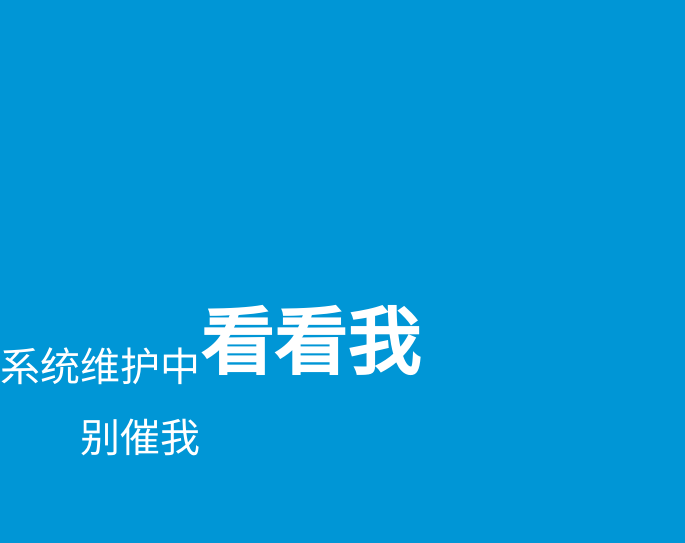
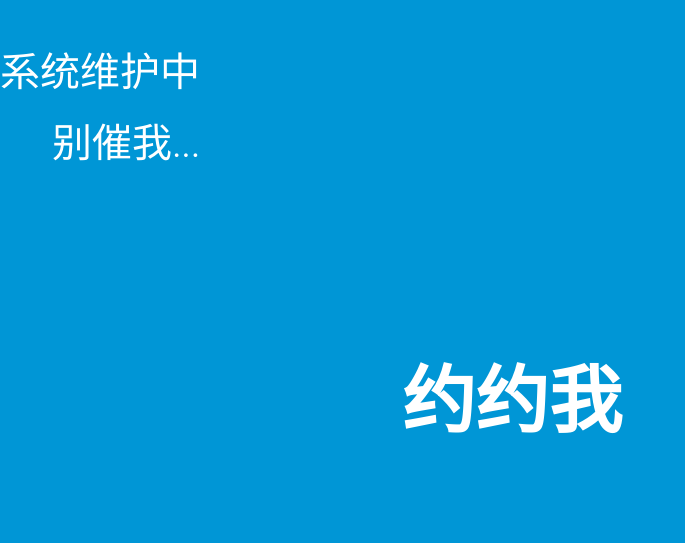
Before and after one commit to ooyoow/ooyoow.github.io, a plain HTML site: page index.html in a window 1024 px wide. Shown: the whole page, without its empty margins (0-685 px from the left). Drawn offline with Linux system fonts and the light colour scheme.

Commit message:
Update index.html

```diff
--- a/index.html
+++ b/index.html
@@ -40,6 +40,7 @@ width: 100% !important;
 color: #FFF;
 font-family: 'Lato', sans-serif;
 text-transform: uppercase;
+text-align:center;
 }
 
 .iamCol {
@@ -47,6 +48,7 @@ text-align: right;
 	float: left;
 	font-weight: 300;
 	font-size:30pt;
+	color:#fff;
 }
 .iamCol p:nth-child(2) { margin-top: -20pt !important; }
 .slideCol {
@@ -95,8 +97,8 @@ overflow: hidden;
 /* Extra Small Devices, Phones */
 @media only screen and (min-width : 480px) and (max-width : 765px) {
 #textSlider.row { margin-right: 0px !important; margin-left: 0px !important; }
-.iamCol { text-align: center; font-size:25pt; }
-.iamCol p { display: inline !important; }
+.iamCol { text-align: center; font-size:25pt;}
+.iamCol p { display: inline !important;}
 .slideCol { font-size: 38pt; text-align: center; margin-top: -20px; }
 }
 
@@ -111,7 +113,7 @@ overflow: hidden;
 /* Medium Devices, Desktops */
 @media only screen and (min-width : 992px) and (max-width : 1200px) {
 #textSlider.row { margin-right: 0px !important; margin-left: 0px !important; }
-.iamCol { text-align: right; font-size:30pt; }
+.iamCol { text-align: right; font-size:30pt; color:#fff;}
 .slideCol { font-size: 55pt; text-align: left; }
 }</style></head><body>
 <!--
@@ -122,18 +124,18 @@ YO SOLO LO COPIé PARA TRABAJAR MODIFICACIONES
 -->
 <div id="myPageContent" class="container-fluid">
 	<section id="home">
-<div id="textSlider" class="row">
 	<div class="col-xs-12 col-sm-12 col-md-3 col-lg-4 iamCol">
 	<p>系统维护中</p>
-<p>别催我</p>
+	<p>别催我...</p>
 	</div>
+	<div id="textSlider" class="row">
 		<div class="col-xs-12 col-sm-12 col-md-7 col-lg-8 slideCol">
 			<div class="scroller">
 				<div class="inner">
 					<p>搜搜我</p>
 					<p>发现我</p>
-<p>看看我</p>
 					<p>约约我</p>
+					<p>了解我</p>
 				</div>
 			</div>
 		</div>
```
Lines whose indentation alone changed are shown as unchanged.
